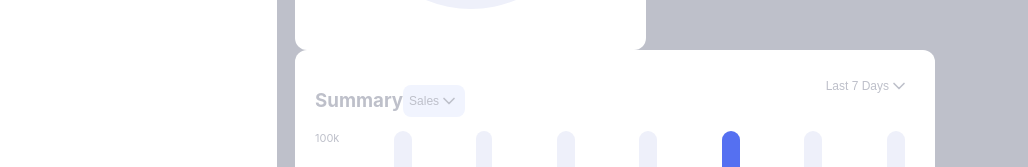
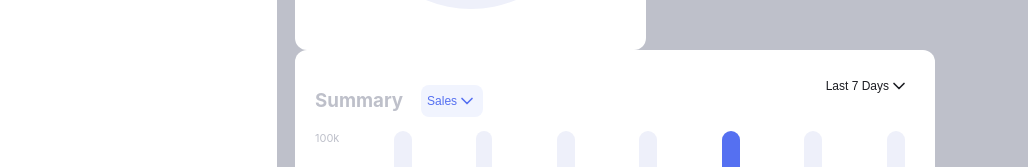
Before and after one commit to Emmanueluko3/Metrix, a React (Create React App) app: page / in a window 1280 px wide. Shown: the part 565-732 px from the top of the page, without its empty margins (0-1028 px from the left). Built offline with nearby package versions, Linux system fonts and the light colour scheme.

Commit message:
Feat: added features

```diff
--- a/src/components/molecules/BarCart/barChart.jsx
+++ b/src/components/molecules/BarCart/barChart.jsx
@@ -21,14 +21,18 @@ const BarChartComponent = () => {
     <div className="summary">
       <div className="flex justify-between">
         <div className="flex w-half items-center">
-          <h3>Summary</h3>
+          <h3 style={{ marginRight: "18px" }}>Summary</h3>
           <CustomDropdown
             bgColor="rgba(85, 112, 241, 0.08)"
-            textColor=""
+            textColor="#5570F1"
             options={sales}
           />
         </div>
-        <CustomDropdown bgColor="transparent" options={sumDate} />
+        <CustomDropdown
+          textColor="#1C1D22"
+          bgColor="transparent"
+          options={sumDate}
+        />
       </div>
       <div className="bar-chart">
         <div>
```
